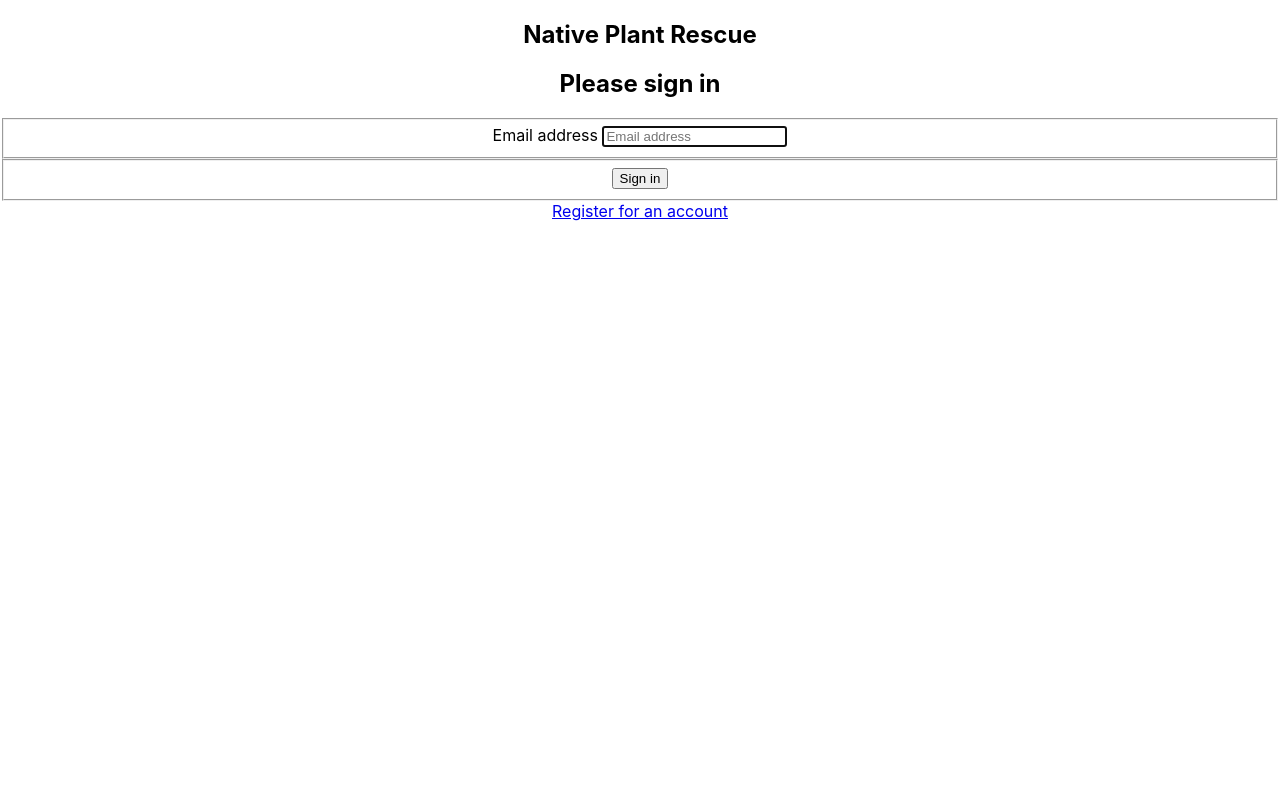
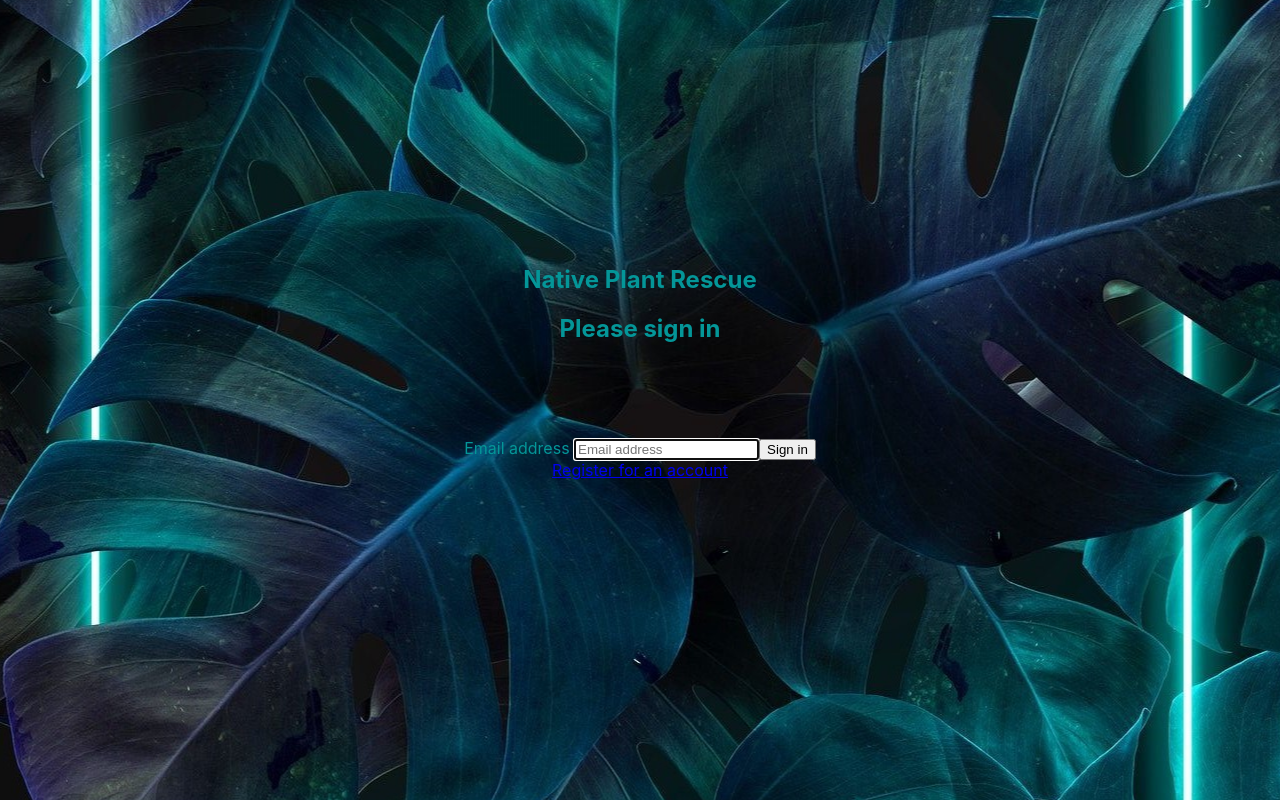
Before and after one commit to kylieanyce/native-plant-rescue, a React (Create React App) app: page /login in a window 1280 px wide. Built offline with nearby package versions, Linux system fonts and the light colour scheme.

Commit message:
background image centered on login

```diff
--- /dev/null
+++ b/src/App.css
@@ -0,0 +1,3 @@
+/* background-color: #13636e; */
+/* background-color: #1e2745;
+background-color: #049698; */
--- a/src/components/auth/Login.css
+++ b/src/components/auth/Login.css
@@ -0,0 +1,27 @@
+.container--login {
+    display: flex;
+    flex-direction: column;
+    justify-content: center;
+    color: #049698;
+}
+.innerForm {
+    padding: 75px;
+    margin-left: auto;
+    margin-right: auto;
+    width: 400px;
+}
+.midForm {
+    display: table-cell;
+    vertical-align: middle;
+}
+.outerForm {
+
+    background-image: url(../../images/form.jpg);
+    background-position: center center;
+    display: table;
+    position: absolute;
+    top: 0;
+    left: 0;
+    height: 100%;
+    width: 100%;
+}
--- a/src/components/auth/Login.js
+++ b/src/components/auth/Login.js
@@ -43,11 +43,11 @@ export const Login = () => {
                 <div>User does not exist</div>
                 <button className="button--close" onClick={e => setExistDialog(false)}>Close</button>
             </dialog>
-            <section>
-                <form className="form--login" onSubmit={handleLogin}>
+            <section className="outerForm">
+                <form className="midForm" onSubmit={handleLogin}>
                     <h1>Native Plant Rescue</h1>
                     <h2>Please sign in</h2>
-                    <fieldset>
+                    <div className="innerForm">
                         <label htmlFor="inputEmail"> Email address </label>
                         <input type="email"
                             id="email"
@@ -56,16 +56,15 @@ export const Login = () => {
                             required autoFocus
                             value={loginUser.email}
                             onChange={handleInputChange} />
-                    </fieldset>
-                    <fieldset>
+
                         <button type="submit">
                             Sign in
                         </button>
-                    </fieldset>
+                        <div className="link--register">
+                            <Link to="/register">Register for an account</Link>
+                        </div>
+                    </div>
                 </form>
-            </section>
-            <section className="link--register">
-                <Link to="/register">Register for an account</Link>
             </section>
         </main>
     )
```
Also changed, not shown: src/images/background.jpg (added), src/images/form.jpg (added).
